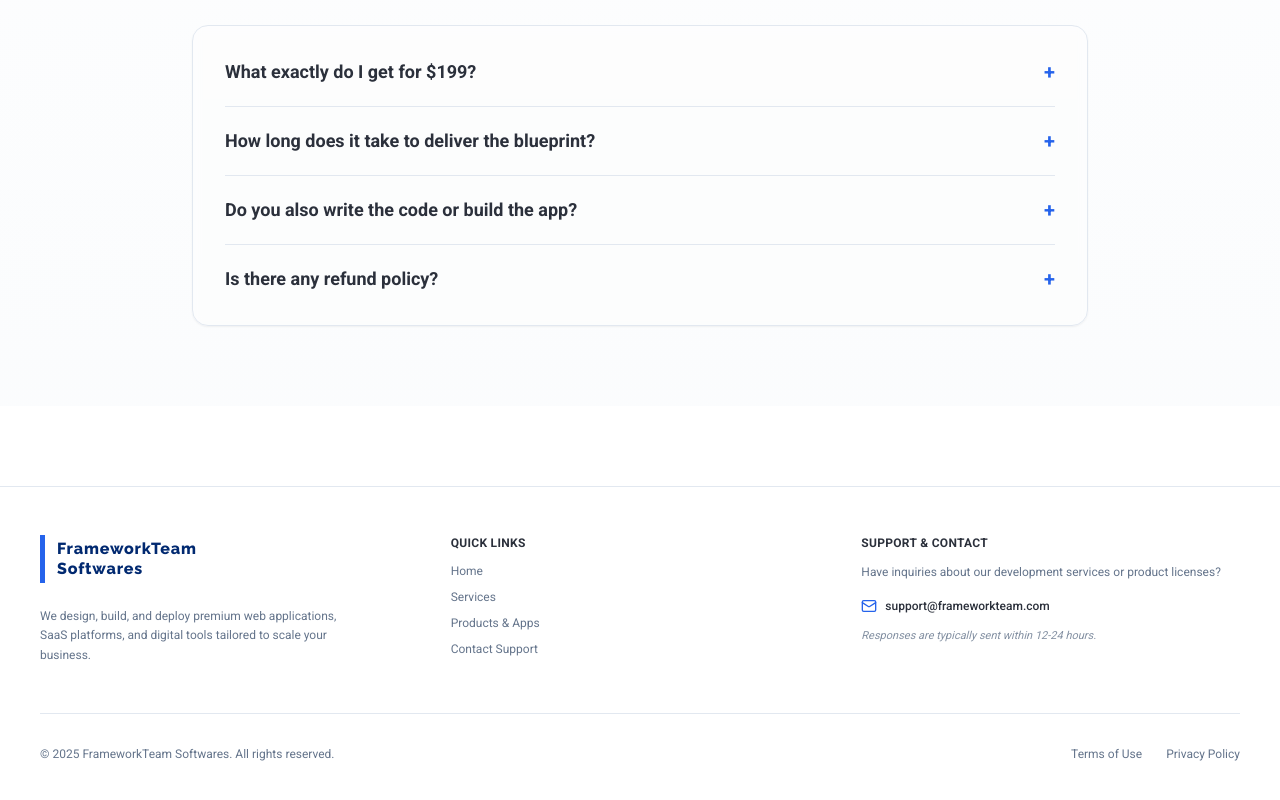
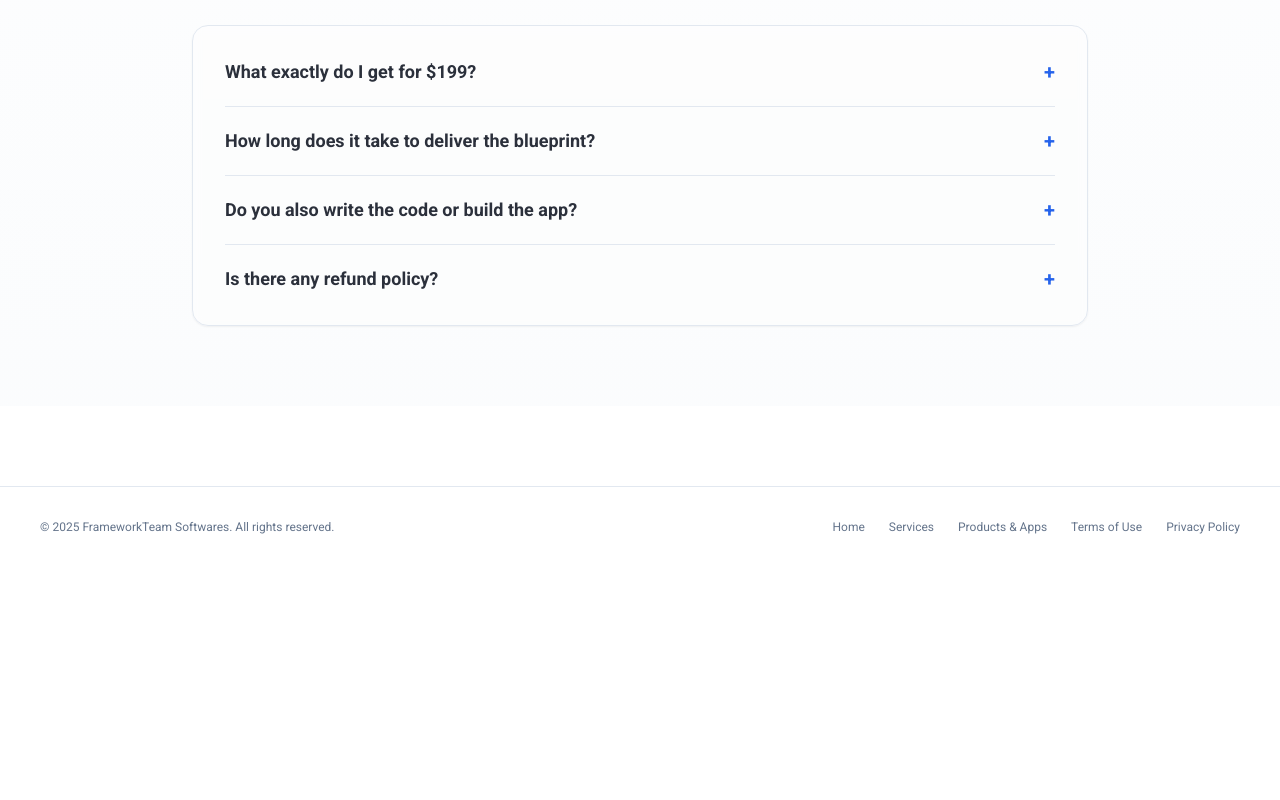
Before and after one commit to ChauhanJaved/frameworkteam, a Next.js app: page /mvp in a window 1280 px wide. Shown: the part 2439-3239 px from the top of the page. After the commit the page ends 3006 px from the top, so only its background shows below. Built offline with nearby package versions, Linux system fonts and the light colour scheme.

Commit message:
footer and other part udpate

```diff
--- a/src/app/mvp/page.tsx
+++ b/src/app/mvp/page.tsx
@@ -350,7 +350,7 @@ ${aiSpecification}
 
                 {/* Prompt block with black background */}
                 <div className="bg-neutral-950 border border-neutral-800 rounded-2xl p-5 mb-6 relative group shadow-inner">
-                  <div className="flex items-center justify-between mb-4 border-b border-neutral-800 pb-3">
+                  <div className="flex flex-col items-start sm:flex-row sm:items-center justify-between gap-3 mb-4 border-b border-neutral-800 pb-3">
                     <div className="flex items-center gap-2">
                       <Cpu className="size-4 text-primary" />
                       <span className="text-xs font-mono text-neutral-400">master_prompt_template.txt</span>
--- a/src/components/footer.tsx
+++ b/src/components/footer.tsx
@@ -1,10 +1,5 @@
 // External imports
 import Link from "next/link";
-import { Mail } from "lucide-react";
-
-// Internal imports
-import { raleway } from "@/lib/font";
-import { email } from "@/data/website-data";
 
 interface PropsFooter {
   companyName: string;
@@ -14,79 +9,25 @@ interface PropsFooter {
 export default function Footer(props: PropsFooter) {
   return (
     <footer className="relative mt-20 border-t bg-card/30 backdrop-blur-sm text-sm">
-      <div className="mx-auto max-w-7xl px-5 py-12 sm:px-6 md:px-8 lg:px-10">
+      <div className="mx-auto max-w-7xl px-5 py-8 sm:px-6 md:px-8 lg:px-10">
+        <div className="flex flex-col gap-4 sm:flex-row sm:items-center sm:justify-between">
 
-        {/* Main 3-Column Grid */}
-        <div className="grid grid-cols-1 gap-8 md:grid-cols-3">
+          {/* Copyright Section */}
+          <p className="text-muted-foreground text-center sm:text-left text-xs order-last sm:order-first">
+            © {props.copyrightYear} {props.companyName}. All rights reserved.
+          </p>
 
-          {/* Column 1: Brand Logo & Short Bio */}
-          <div className="flex flex-col gap-4">
-            <Link
-              className={`${raleway.className} flex flex-col items-start justify-center border-l-[5px] border-l-primary py-1 pl-3 text-base font-extrabold leading-tight tracking-wider text-blue-dark-imperial dark:text-foreground w-fit`}
-              href="/#home"
-              aria-label="Go to home page"
-            >
-              <p>FrameworkTeam</p>
-              <p>Softwares</p>
-            </Link>
-            <p className="text-muted-foreground text-xs leading-relaxed max-w-xs mt-2">
-              We design, build, and deploy premium web applications, SaaS platforms, and digital tools tailored to scale your business.
-            </p>
-          </div>
-
-          {/* Column 2: Navigation Shortcuts */}
-          <div className="flex flex-col gap-3">
-            <h3 className="font-semibold text-foreground tracking-wide text-xs uppercase">Quick Links</h3>
-            <ul className="flex flex-col gap-2.5 text-xs">
-              <li>
+          {/* Combined Navigation and Legal Links */}
+          <div className="flex flex-wrap items-center justify-center gap-x-6 gap-y-2 text-xs">
             <Link href="/#home" className="text-muted-foreground hover:text-primary transition-colors">
               Home
             </Link>
-              </li>
-              <li>
             <Link href="/#services" className="text-muted-foreground hover:text-primary transition-colors">
               Services
             </Link>
-              </li>
-              <li>
             <Link href="/#products" className="text-muted-foreground hover:text-primary transition-colors">
               Products & Apps
             </Link>
-              </li>
-              <li>
-                <Link href="/#contact" className="text-muted-foreground hover:text-primary transition-colors">
-                  Contact Support
-                </Link>
-              </li>
-            </ul>
-          </div>
-
-          {/* Column 3: Support / Inquiries */}
-          <div className="flex flex-col gap-3">
-            <h3 className="font-semibold text-foreground tracking-wide text-xs uppercase">Support & Contact</h3>
-            <p className="text-muted-foreground text-xs leading-relaxed">
-              Have inquiries about our development services or product licenses?
-            </p>
-            <div className="mt-1 flex items-center gap-2">
-              <Mail className="h-4 w-4 text-primary" />
-              <a href={`mailto:${email}`} className="font-medium text-xs hover:underline text-foreground">
-                {email}
-              </a>
-            </div>
-            <span className="text-[11px] text-muted-foreground/80 italic">
-              Responses are typically sent within 12-24 hours.
-            </span>
-          </div>
-
-        </div>
-
-        {/* Bottom Horizontal Divider & Metadata */}
-        <div className="mt-12 border-t pt-8 flex flex-col sm:flex-row items-center justify-between gap-4">
-          <p className="text-xs text-muted-foreground text-center sm:text-left">
-            © {props.copyrightYear} {props.companyName}. All rights reserved.
-          </p>
-
-          <div className="flex flex-wrap items-center justify-center gap-x-6 gap-y-2 text-xs">
             <Link href="/terms-of-use/" className="text-muted-foreground hover:text-primary transition-colors">
               Terms of Use
             </Link>
@@ -94,8 +35,8 @@ export default function Footer(props: PropsFooter) {
               Privacy Policy
             </Link>
           </div>
+
         </div>
-
       </div>
     </footer>
   );
```
Lines whose indentation alone changed are shown as unchanged.
